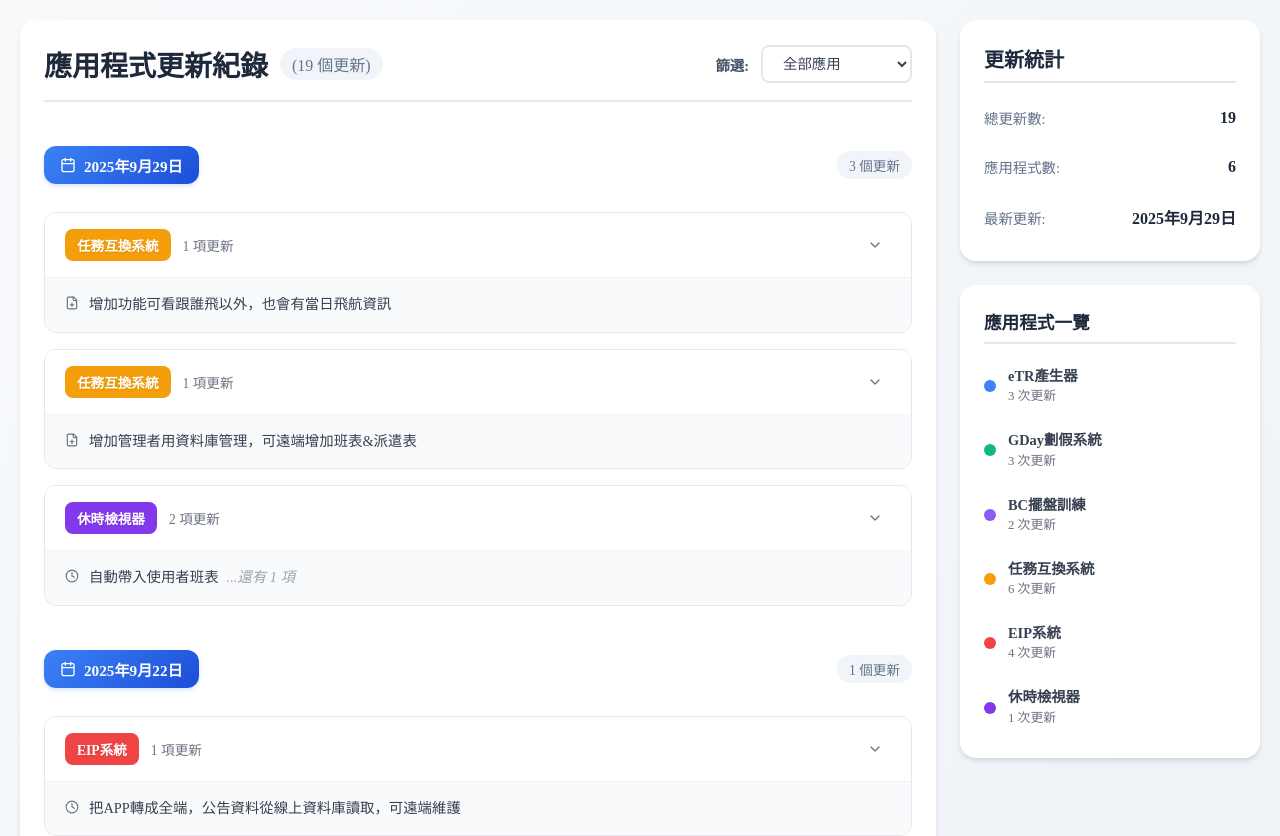
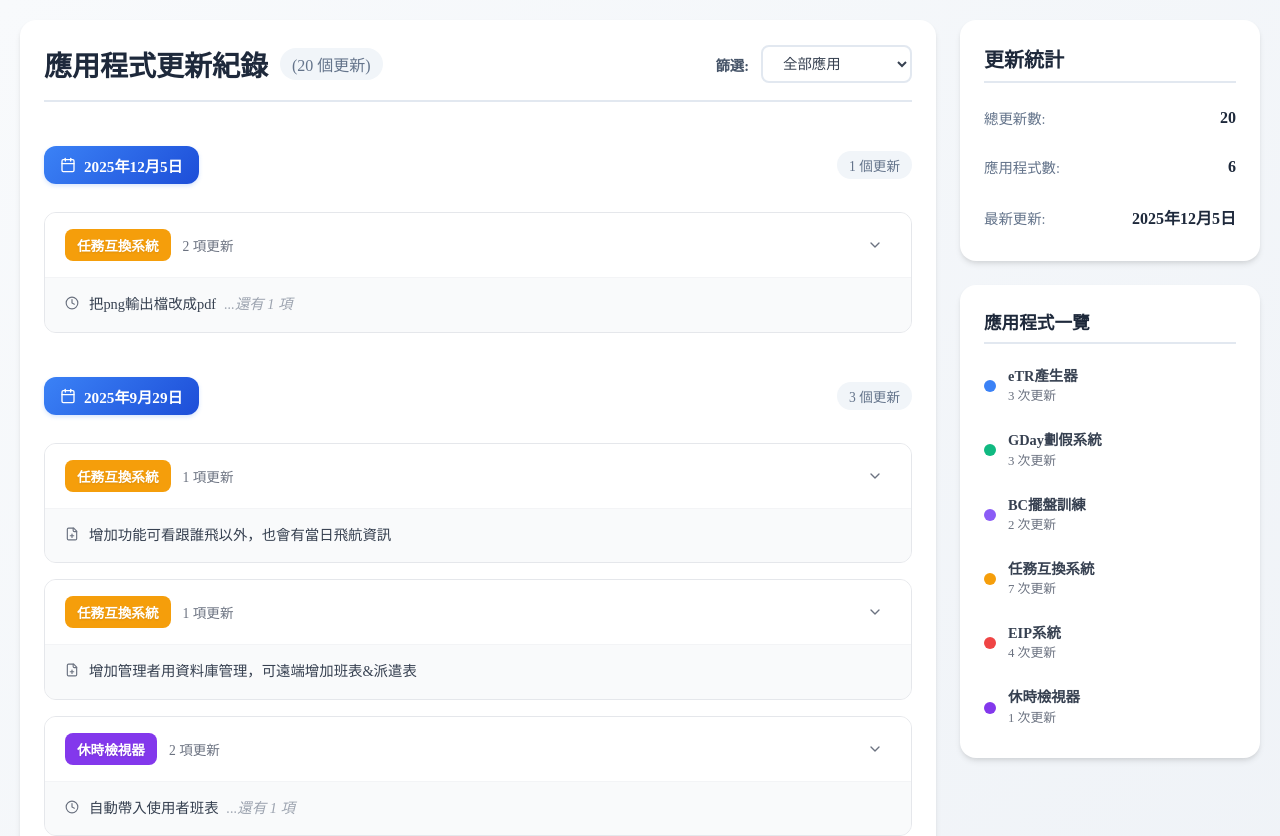
Before and after one commit to ichimon-nashi/mdaeip-nextjs, a Next.js app: page /patch-notes in a window 1280 px wide. Shown: the top 836 px of the page. Built offline with nearby package versions, Linux system fonts and the light colour scheme; a web font is replaced by a local one.

Commit message:
Add patch notes

```diff
--- a/src/components/NavigationDrawer.js
+++ b/src/components/NavigationDrawer.js
@@ -286,7 +286,7 @@ const NavigationDrawer = ({ isOpen, onClose, userDetails }) => {
                 {/* Footer */}
                 <div className={styles.drawerFooter}>
                     <div className={styles.appVersion}>
-                        豪神APP v3.2.5
+                        豪神APP v3.3.1
                     </div>
                 </div>
             </div>
--- a/src/data/PatchUpdates.js
+++ b/src/data/PatchUpdates.js
@@ -119,4 +119,9 @@ export const patchUpdates = [
 		appName: "休時檢視器",
 		updateInfo: ["自動帶入使用者班表", "休時不足出現比較明顯錯誤訊息"],
 	},
+	{
+		date: "2025-12-05",
+		appName: "任務互換系統",
+		updateInfo: ["把png輸出檔改成pdf","換班除了會儲存pdf檔，也會自動寄送到管派"],
+	},
 ];
```
